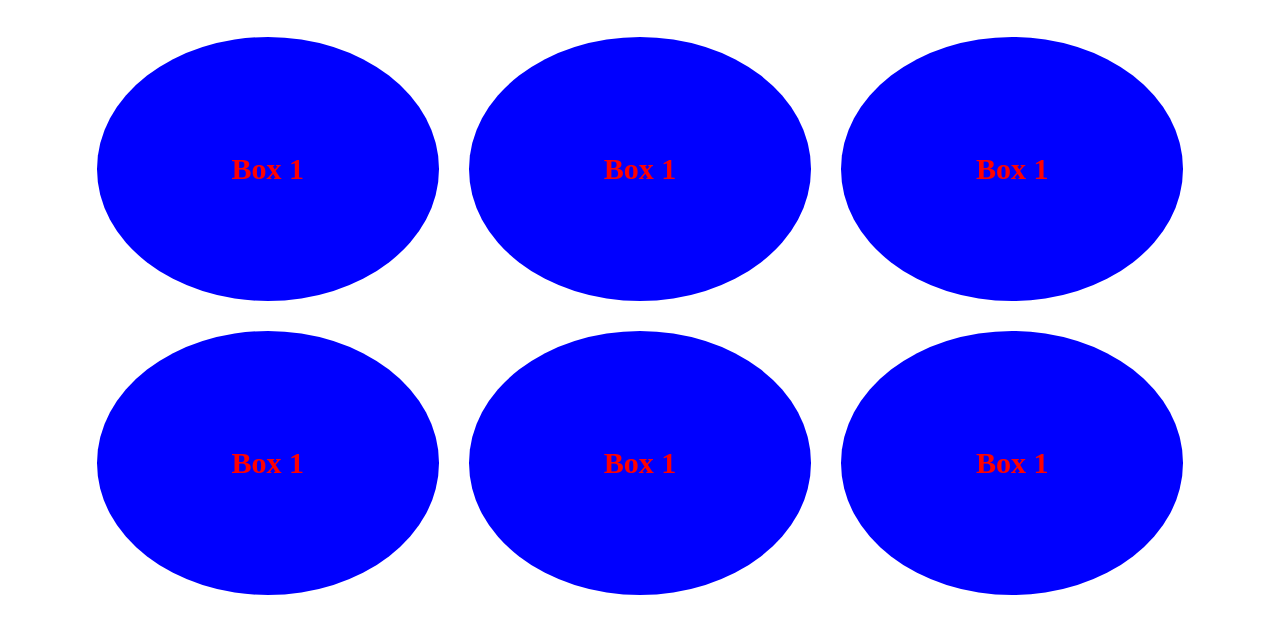
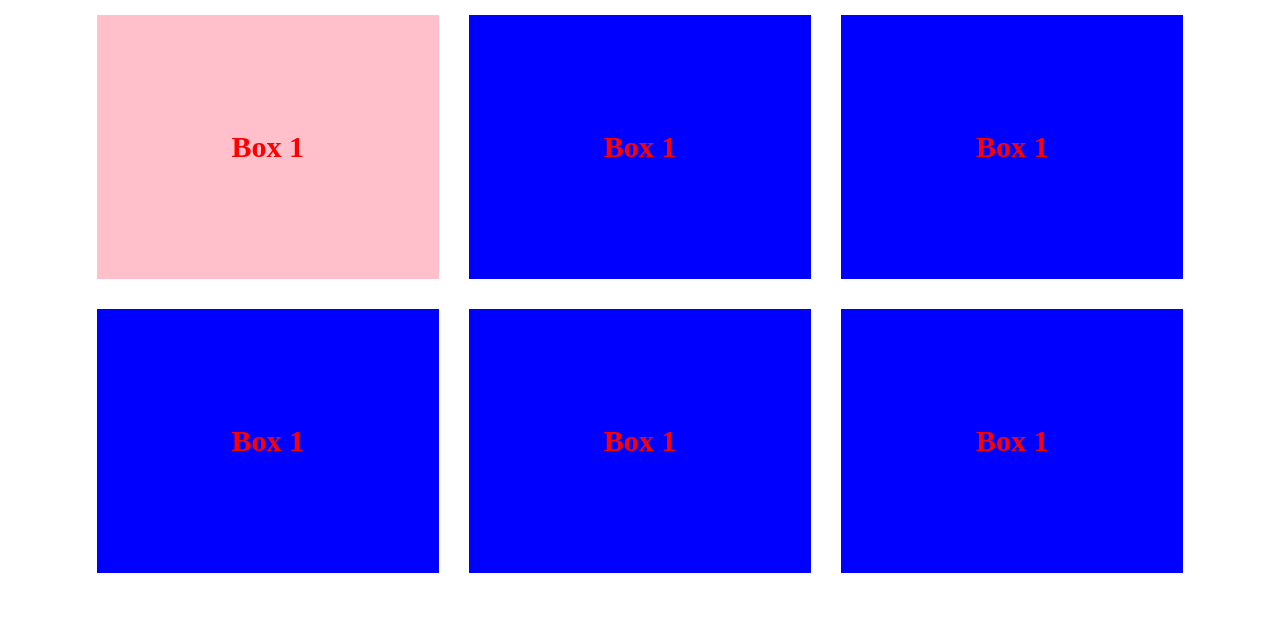
Before and after one commit to Himanshu12866/UI-JavaScript, a website: page Day-53/index.html in a window 1280 px wide. Drawn offline with Linux system fonts and the light colour scheme.

Commit message:
Modified

```diff
--- a/Day-53/index.html
+++ b/Day-53/index.html
@@ -31,7 +31,6 @@
         .grid-box .content .box .inner{
             background-color: blue;
             padding: 90px 15px;
-            border-radius: 50%;
             display: flex;
             justify-content: center;
             align-items: center;
@@ -45,7 +44,7 @@
     </style>
   </head>
   <body>
-    <marquee behavior="10" direction="left">Jai Shri Ram</marquee>
+
     <section class="grid-box">
       <div class="container">
         <div class="content">
--- a/Day-53/script.js
+++ b/Day-53/script.js
@@ -3,22 +3,17 @@ const boxWidth = allBox[0].querySelector(".inner").offsetWidth;
 const boxHeight = allBox[0].querySelector(".inner").offsetHeight;
 var div = document.createElement("div");
 div.style.position = "absolute";
-div.innerHTML = "Jai Shri Ram";
-div.style.borderRadius = "50%"
 div.style.height = boxHeight + "px";
 div.style.width = boxWidth + "px";
 div.style.backgroundColor = "pink";
 div.style.transition = "all .3s linear"
 div.style.zIndex = 10;
-div.style.display = "none"
 div.style.left = allBox[0].querySelector(".inner").offsetLeft + "px";
 div.style.top = allBox[0].querySelector(".inner").offsetTop + "px";
 document.querySelector(".grid-box").appendChild(div)
 for (let i = 0; i < allBox.length; i++) {
     allBox[i].querySelector(".inner").addEventListener("mouseover", function () {
-        div.style.display = "block"
         const x = this.offsetLeft;
-
         const y = this.offsetTop;
         div.style.left = x + "px";
         div.style.top = y + "px";
```
